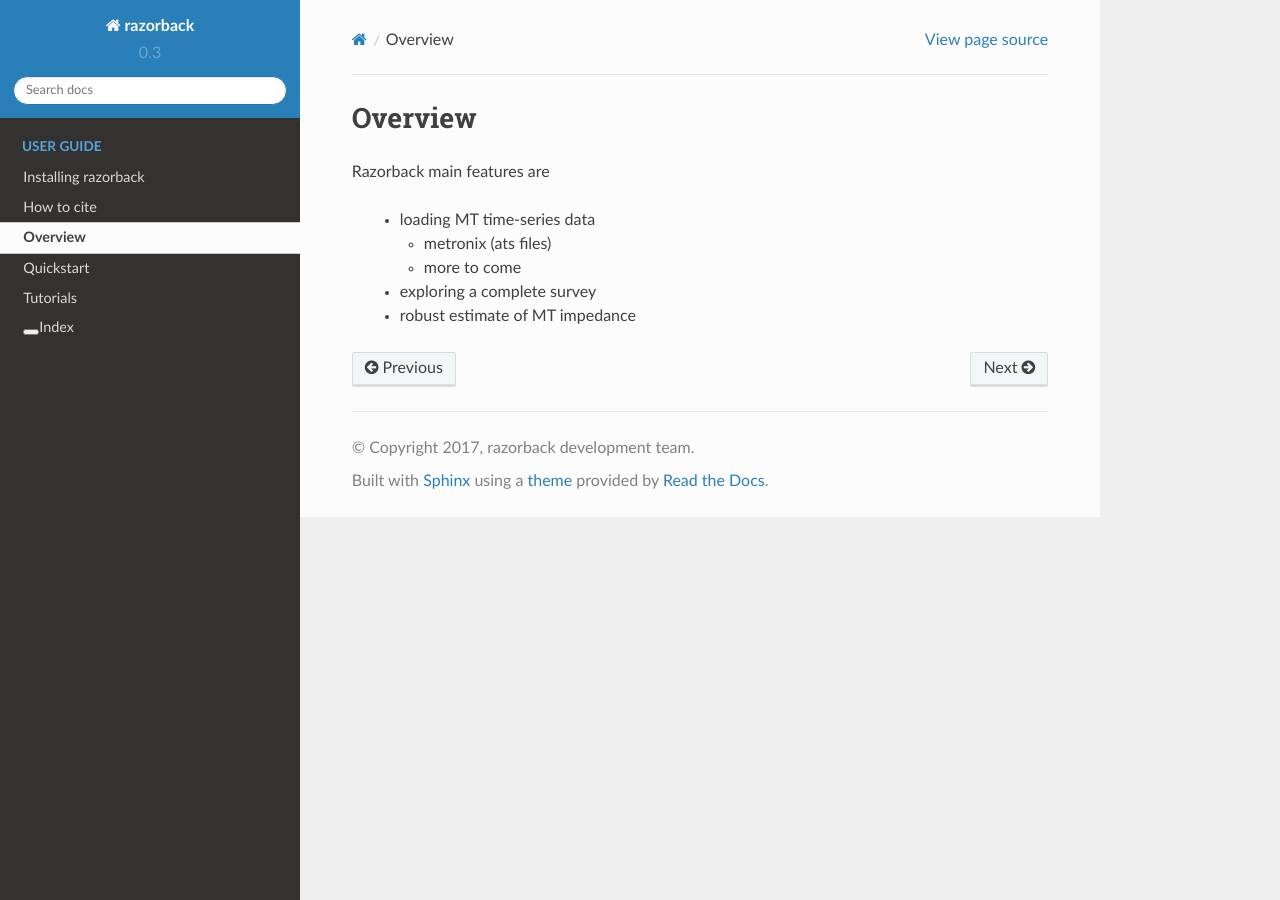
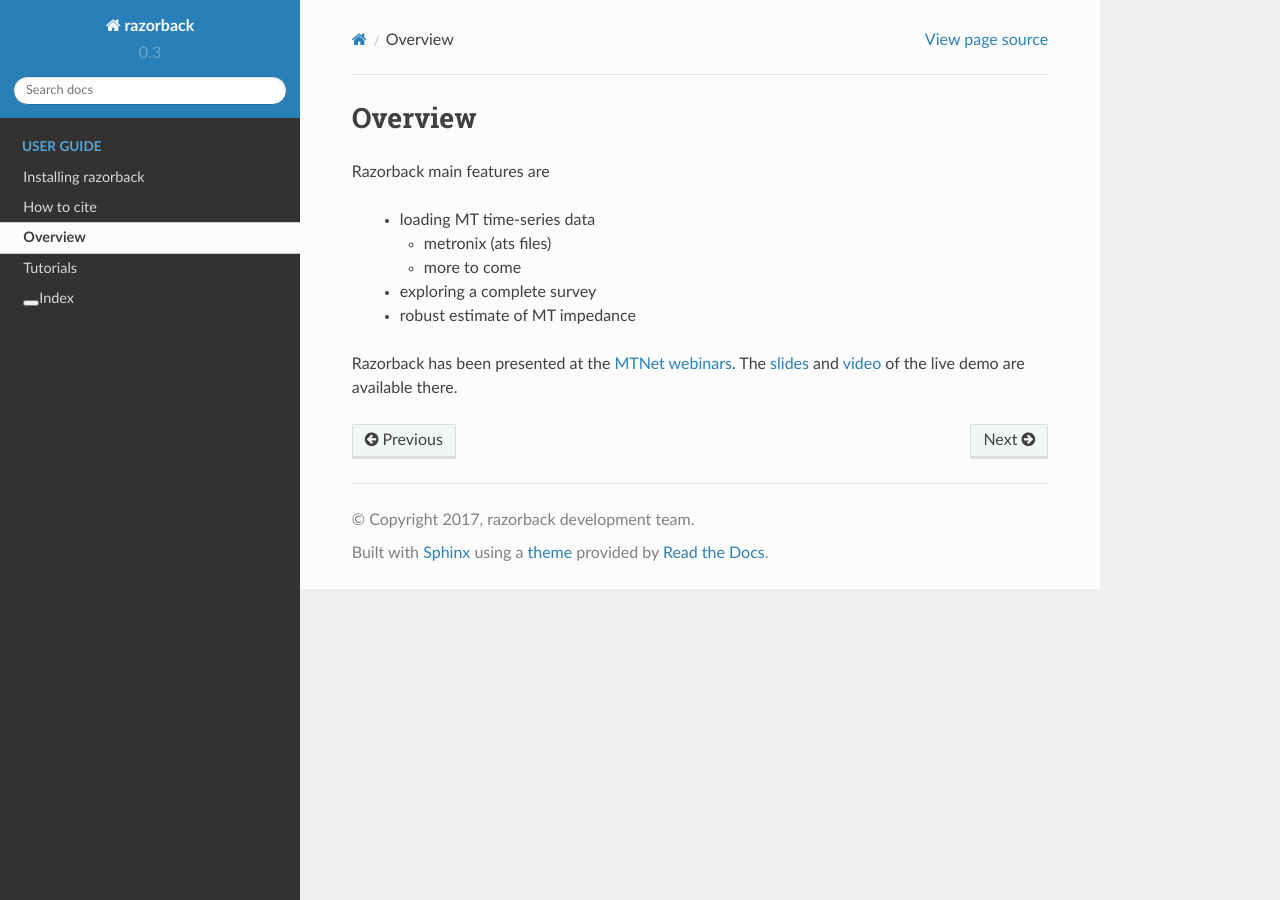
Before and after one commit to BRGM/razorback, a Sphinx documentation site: the page built from docs/source/overview.rst, in a window 1280 px wide. Built offline with Sphinx 7.4.7 and the Read the Docs theme 2.0.0, drawn with Linux system fonts in a browser that asks for light colours; pages that are not in the unit, such as notebooks, are missing from menus.

Commit message:
update doc

```diff
--- a/docs/source/index.rst
+++ b/docs/source/index.rst
@@ -4,7 +4,6 @@ Welcome to razorback's documentation!
 
 Razorback is a python package for estimating transfer functions between time signals.
 Its primary application field is magnetotelluric (MT) and other electromagnetic geophysical methods.
-
 
 
 .. toctree::
@@ -14,10 +13,7 @@ Its primary application field is magnetotelluric (MT) and other electromagnetic
    install
    citation
    overview
-   quickstart
    tutorials/index
-
-..   tutorials
 
 
 .. toctree::
--- a/docs/source/overview.rst
+++ b/docs/source/overview.rst
@@ -10,3 +10,12 @@ Razorback main features are
 
   - exploring a complete survey
   - robust estimate of MT impedance
+
+
+Razorback has been presented at the `MTNet webinars`_.
+The `slides`_ and `video`_ of the live demo are available there.
+
+
+.. _MTNet webinars: http://mtnet.info/EMinars/EMinars.html
+.. _slides: http://mtnet.info/EMinars/20210127_WawrzyniakSmai_EMinar.pdf
+.. _video: http://mtnet.info/EMinars/20210127_WawrzyniakSmai_EMinar.mp4
```
